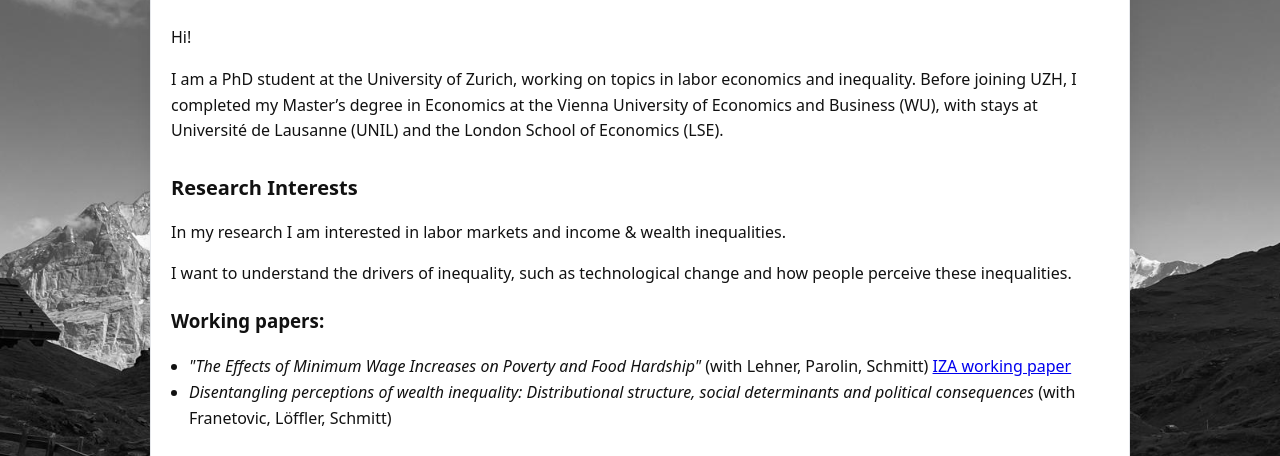
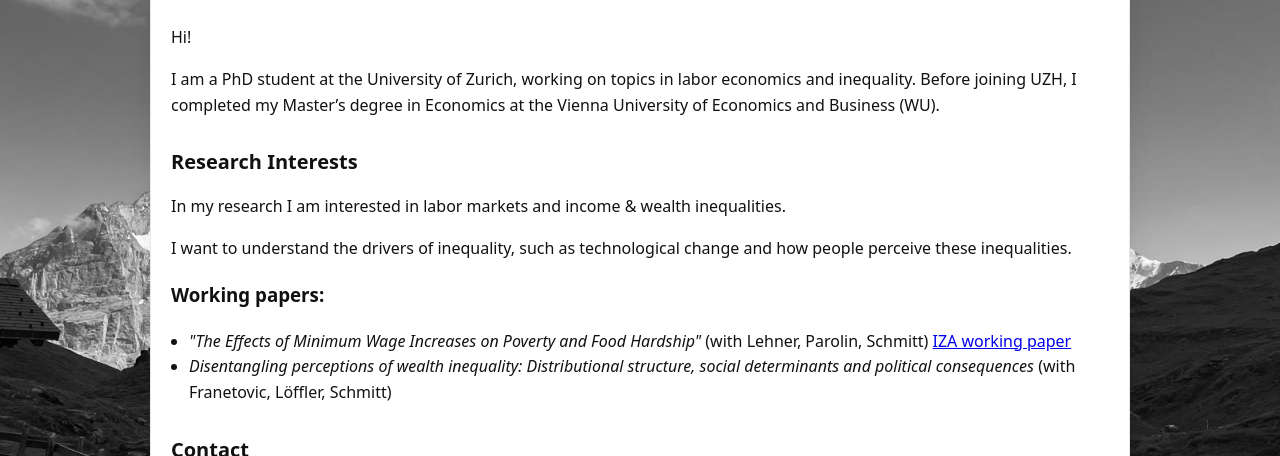
Before and after one commit to hmassenb/hmassenb.github.io, a plain HTML site: page index.html in a window 1280 px wide. Shown: the part 278-734 px from the top of the page. Drawn offline with Linux system fonts and the light colour scheme.

Commit message:
Update about section to simplify education background
Removed details about previous educational institutions.

```diff
--- a/index.html
+++ b/index.html
@@ -162,7 +162,7 @@
     <section id="about">
       <h2></h2>
       <p>Hi!</p>
-<p>I am a PhD student at the University of Zurich, working on topics in labor economics and inequality. Before joining UZH, I completed my Master’s degree in Economics at the Vienna University of Economics and Business (WU), with stays at Université de Lausanne (UNIL) and the London School of Economics (LSE).</p>
+<p>I am a PhD student at the University of Zurich, working on topics in labor economics and inequality. Before joining UZH, I completed my Master’s degree in Economics at the Vienna University of Economics and Business (WU).</p>
     </section>
 
     <section id="research-teaser">
```
